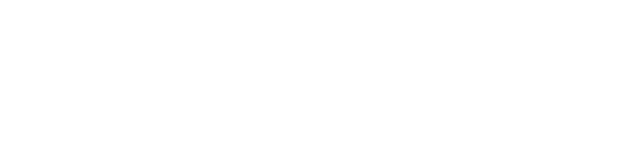
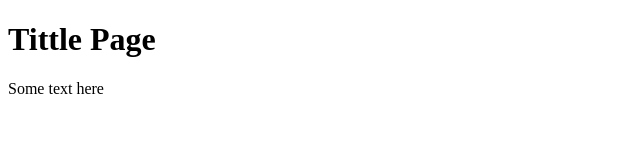
Before and after one commit to 8JME/git-test, a plain HTML site: page index.html in a window 1280 px wide. Shown: the whole page, without its empty margins (0-640 px from the left). Drawn offline with Linux system fonts and the light colour scheme.

Commit message:
Second Commit

```diff
--- a/index.html
+++ b/index.html
@@ -7,6 +7,8 @@
     <title>Document</title>
 </head>
 <body>
+    <h1>Tittle Page</h1>
+    <p>Some text here</p>
 
 </body>
 </html>
```
